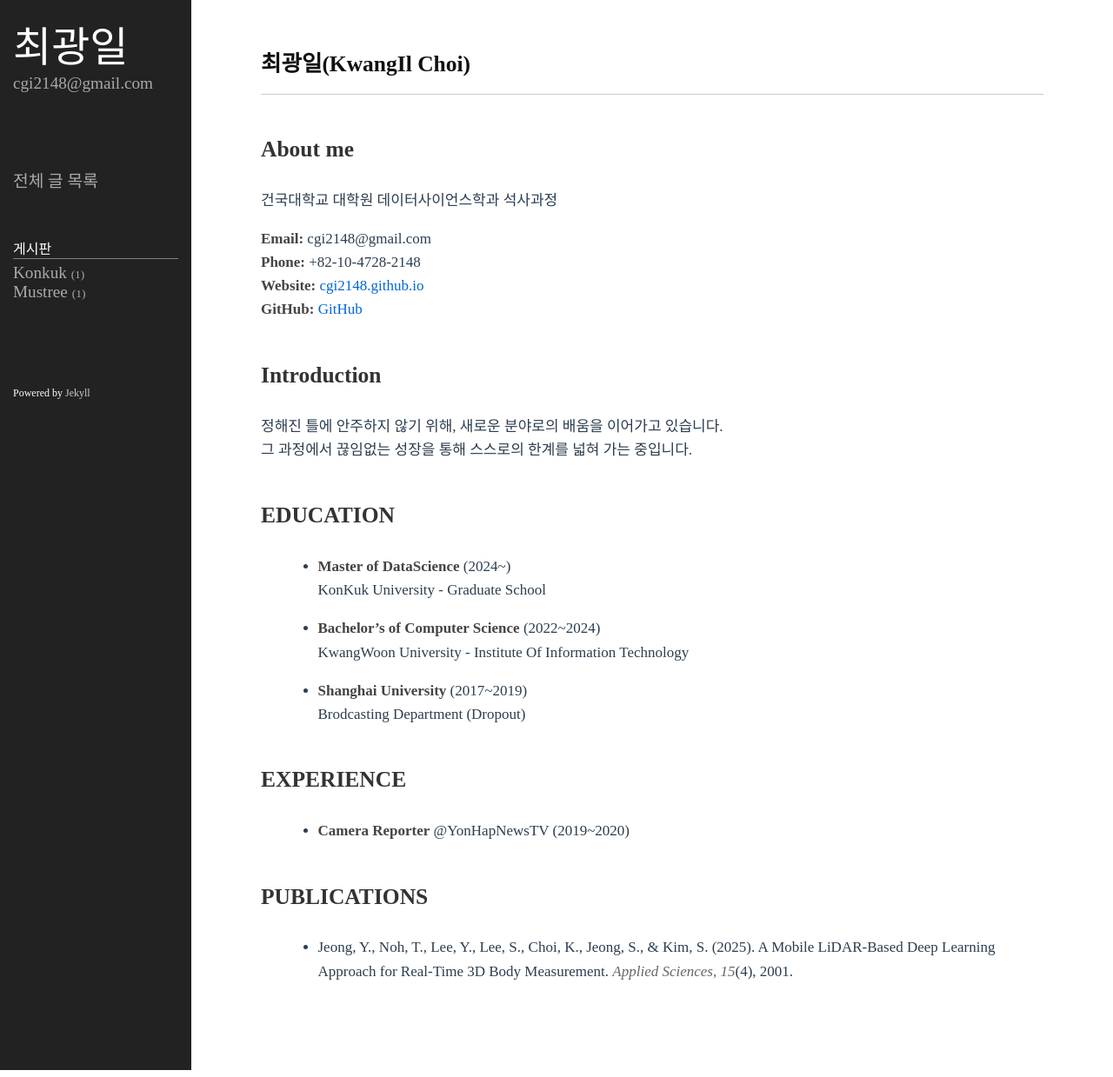
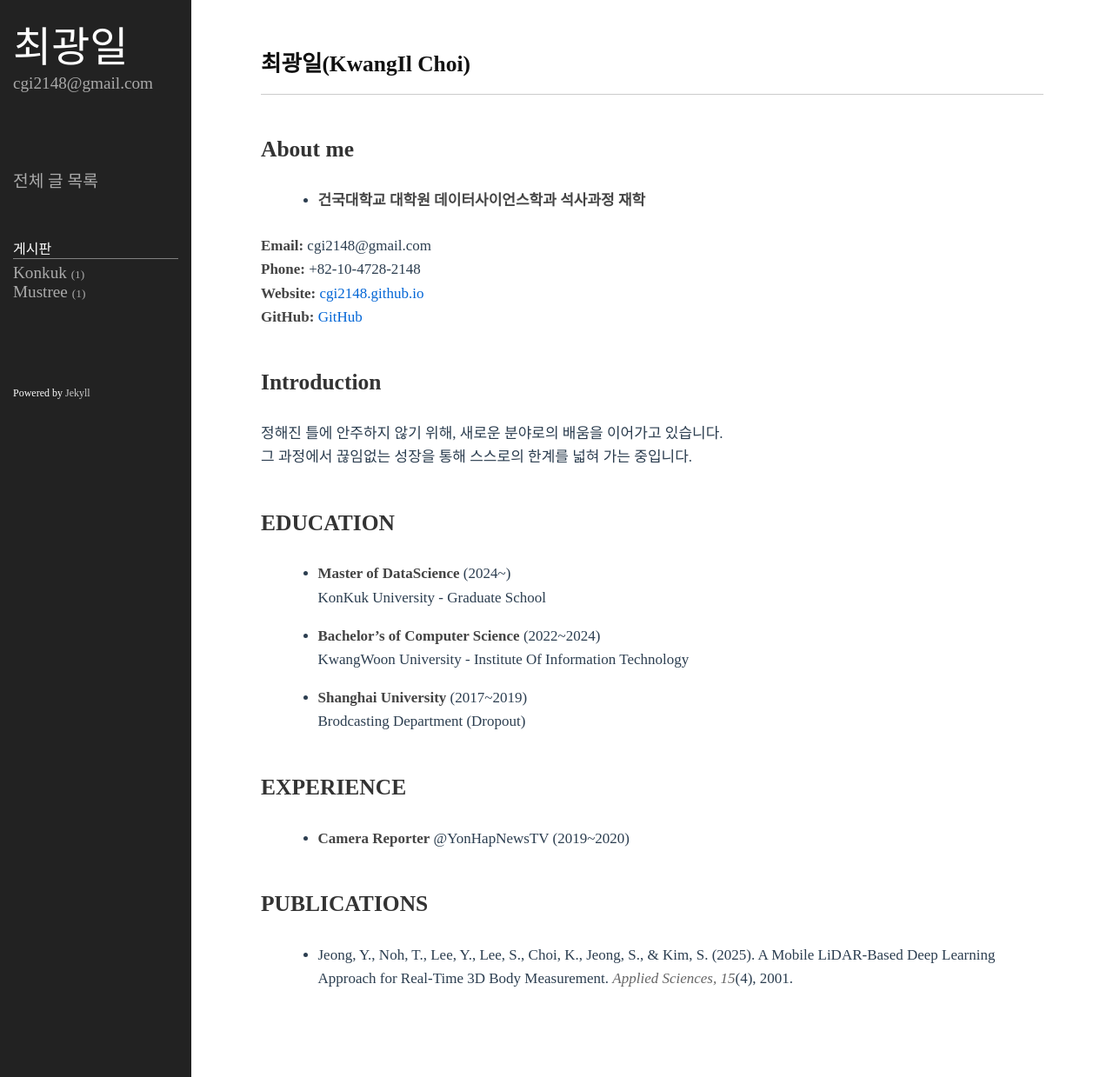
Before and after one commit to cgi2148/cgi2148.github.io, a Jekyll site: the page built from index.md, in a window 1280 px wide. Shown: the whole page at 87% size. Built offline with Jekyll 4.4.1, drawn with Linux system fonts in a browser that asks for light colours; some web fonts are replaced.

Commit message:
Update index.md

```diff
--- a/index.md
+++ b/index.md
@@ -6,7 +6,7 @@ permalink: /
 
 ## About me
 
-건국대학교 대학원 데이터사이언스학과 석사과정
+- **건국대학교 대학원 데이터사이언스학과 석사과정 재학**
 
 **Email:** cgi2148@gmail.com
 **Phone:** +82-10-4728-2148
```
